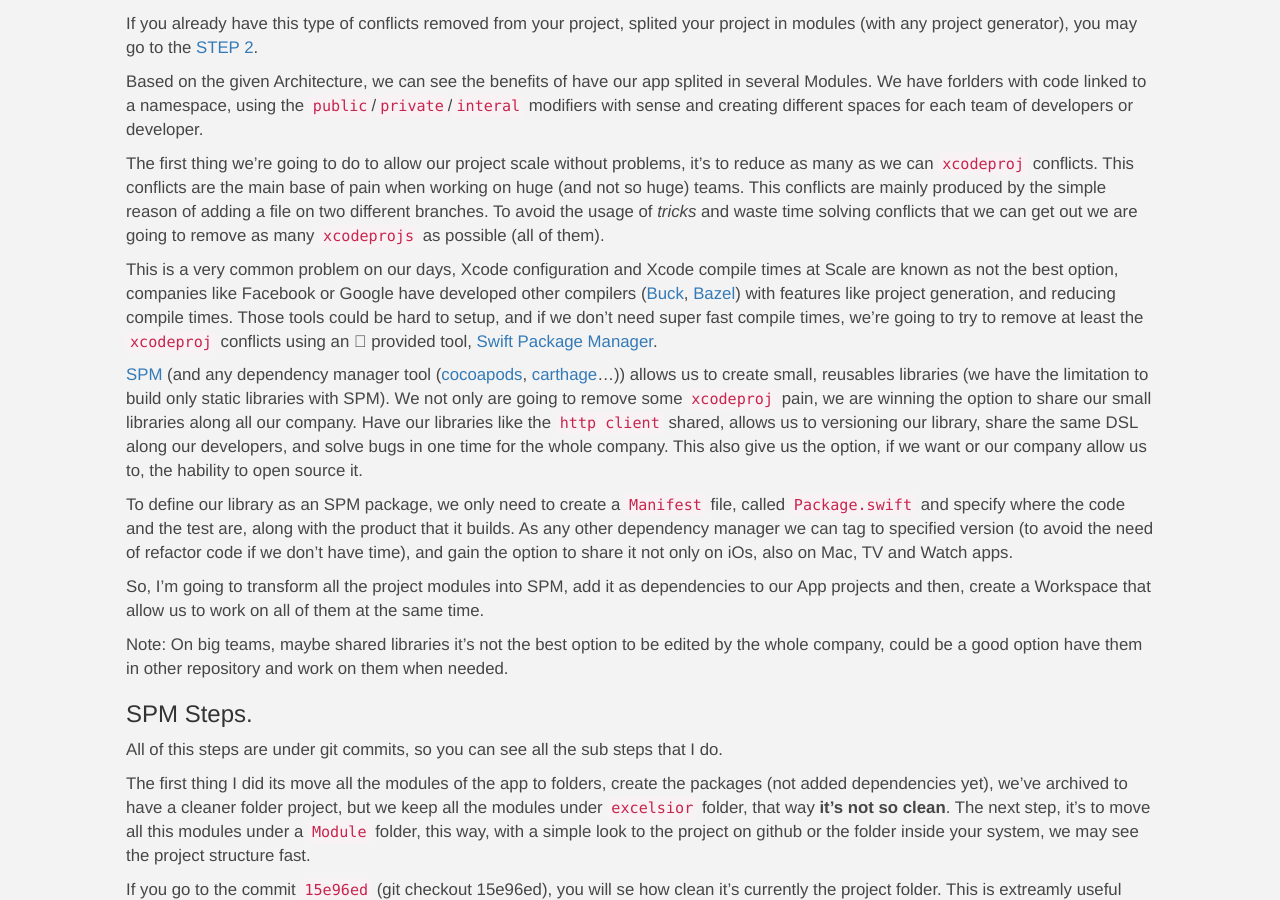
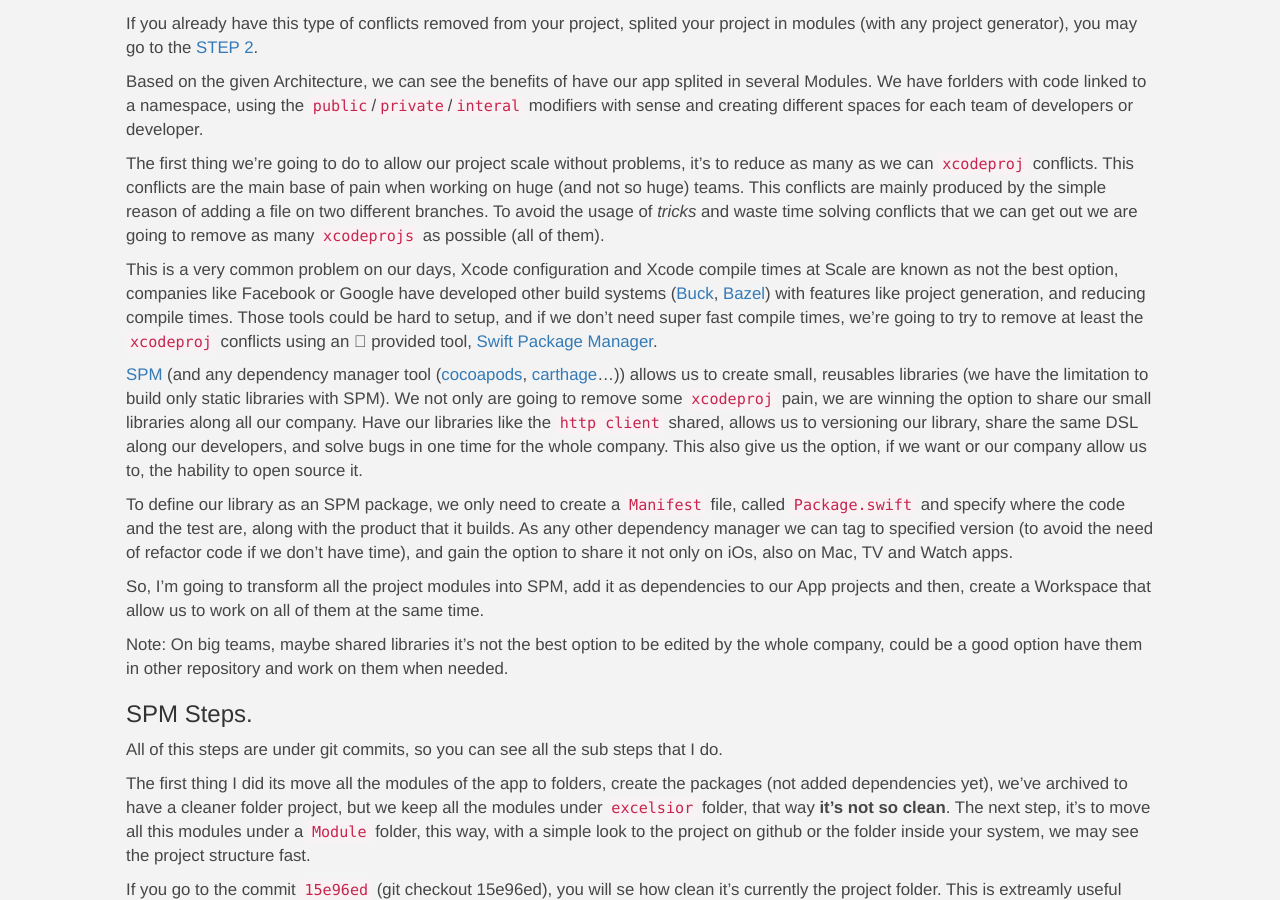
Before and after one commit to JulianAlonso/JulianAlonso.github.io, a Jekyll site: the page built from _posts/2020/2020-04-16-ios-at-scale-step1-remove-xcode-conflicts.md, in a window 1280 px wide and 900 px high, scrolled down 682 px. Built offline with Jekyll 4.4.1, drawn with Linux system fonts in a browser that asks for light colours; nearby versions of some CDN libraries; some web fonts are replaced.

Commit message:
fix some typos

```diff
--- a/_posts/2020/2020-04-16-ios-at-scale-step1-remove-xcode-conflicts.md
+++ b/_posts/2020/2020-04-16-ios-at-scale-step1-remove-xcode-conflicts.md
@@ -25,7 +25,7 @@
 
 The first thing we're going to do to allow our project scale without problems, it's to reduce as many as we can `xcodeproj` conflicts. This conflicts are the main base of pain when working on huge (and not so huge) teams. This conflicts are mainly produced by the simple reason of adding a file on two different branches. To avoid the usage of _tricks_ and waste time solving conflicts that we can get out we are going to remove as many `xcodeprojs` as possible (all of them).
 
-This is a very common problem on our days, Xcode configuration and Xcode compile times at Scale are known as not the best option, companies like Facebook or Google have developed other compilers ([Buck](https://buck.build/), [Bazel](https://bazel.build/)) with features like project generation, and reducing compile times. Those tools could be hard to setup, and if we don't need super fast compile times, we're going to try to remove at least the `xcodeproj` conflicts using an  provided tool, [Swift Package Manager](https://swift.org/package-manager/).
+This is a very common problem on our days, Xcode configuration and Xcode compile times at Scale are known as not the best option, companies like Facebook or Google have developed other build systems ([Buck](https://buck.build/), [Bazel](https://bazel.build/)) with features like project generation, and reducing compile times. Those tools could be hard to setup, and if we don't need super fast compile times, we're going to try to remove at least the `xcodeproj` conflicts using an  provided tool, [Swift Package Manager](https://swift.org/package-manager/).
 
 [SPM](https://swift.org/package-manager/) (and any dependency manager tool ([cocoapods](), [carthage]()...)) allows us to create small, reusables libraries (we have the limitation to build only static libraries with SPM). We not only are going to remove some `xcodeproj` pain, we are winning the option to share our small libraries along all our company. Have our libraries like the `http client` shared, allows us to versioning our library, share the same DSL along our developers, and solve bugs in one time for the whole company.
 This also give us the option, if we want or our company allow us to, the hability to open source it.
```
Also changed, not shown: _posts/2020/2020-04-15-ios-at-scale-step0-introduction.md (+1 -1 lines), _posts/2020/2020-04-20-ios-at-scale-step5-refactor-navigator-kit.md (+1 -1 lines).
